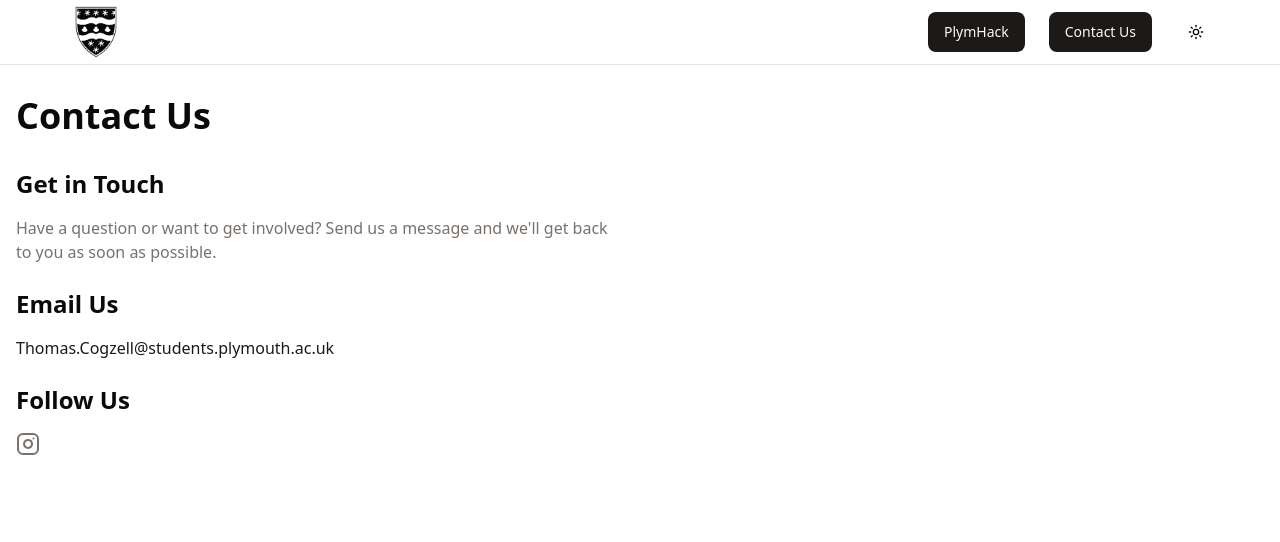
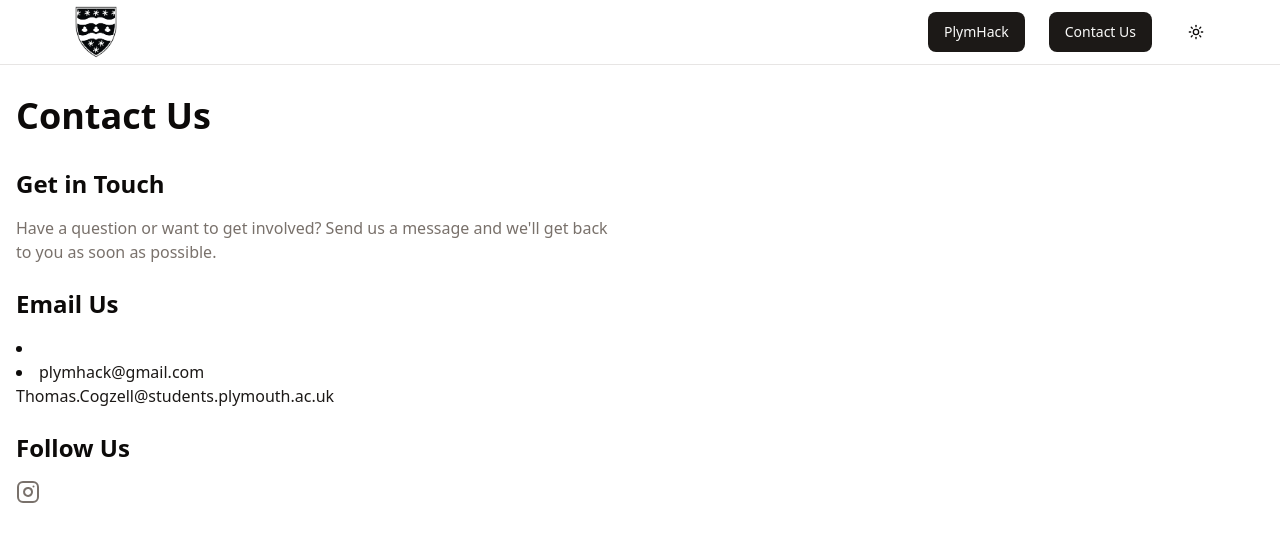
Before and after one commit to C0gzy/PlymHack, a Next.js app in the folder plymhack/: page /contact in a window 1280 px wide. Shown: the top 542 px of the page. Built offline with nearby package versions, Linux system fonts and the light colour scheme.

Commit message:
fixed email list

```diff
--- a/plymhack/app/contact/page.tsx
+++ b/plymhack/app/contact/page.tsx
@@ -29,9 +29,18 @@ export default function ContactPage() {
             </div>
             <div>
               <h2 className="text-2xl font-semibold mb-4">Email Us</h2>
-              <a href="mailto:PlyCompSoc@gmail.com" className="text-primary hover:underline">
+              <ul className="list-disc list-inside space-y-2">
+              <li>
+              <li>
+              <a href="mailto:plymhack@gmail.com" className="text-primary hover:underline">
+                plymhack@gmail.com
+              </a>
+              </li>
+              <a href="mailto:Thomas.Cogzell@students.plymouth.ac.uk" className="text-primary hover:underline">
                 Thomas.Cogzell@students.plymouth.ac.uk
               </a>
+              </li>
+              </ul>
             </div>
             <div>
               <h2 className="text-2xl font-semibold mb-4">Follow Us</h2>
```
